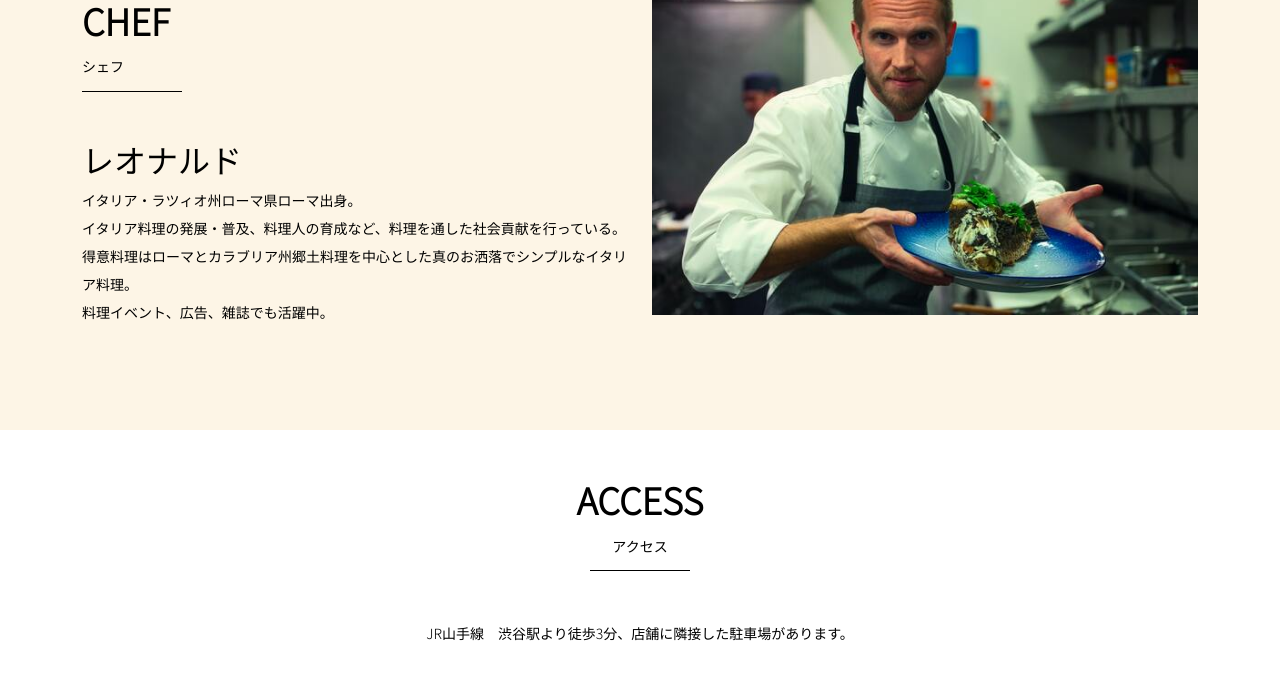
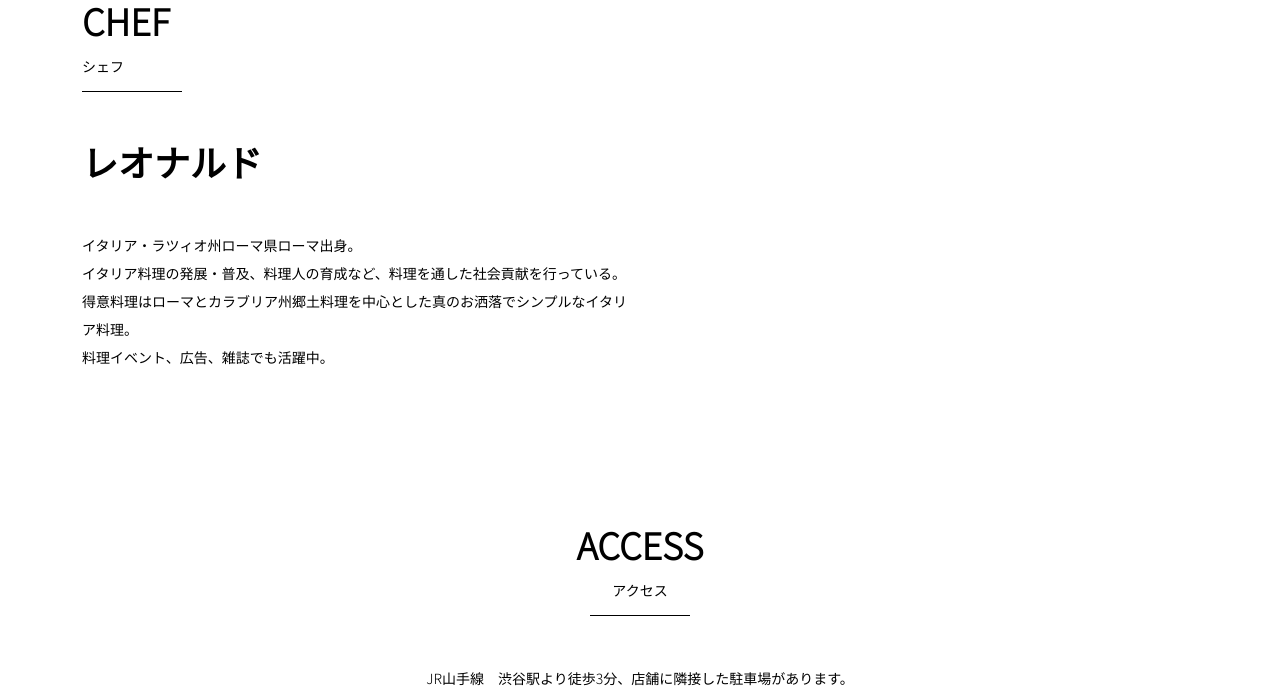
Before and after one commit to Haruka1551/bootstrap-basic-kadai, a plain HTML site: page kadai_015/index.html in a window 1280 px wide. Shown: the part 4122-4822 px from the top of the page. Drawn offline with nearby package versions, Linux system fonts and the light colour scheme.

Commit message:
Update index.html

```diff
--- a/kadai_015/index.html
+++ b/kadai_015/index.html
@@ -431,7 +431,7 @@
     </section>
     <!-- ************************************************ レビューセクション終了 -->
 
-    <section class="about_chef" id="chef">
+    <section class="chef_bg" id="chef">
 
       <div class="container py-5 mb-5">
         <div class="row">
@@ -441,9 +441,9 @@
                 CHEF
               </h2>
 
-              <h2 cass="section_title chefname mb-5">
+              <h3 class="section_title chefname mb-5">
                 レオナルド
-              </h2>
+              </h3>
 
               <p class="mb-2">
                 イタリア・ラツィオ州ローマ県ローマ出身。<br>
@@ -455,7 +455,7 @@
           </div>
 
           <div class=" col-12 col-lg-6 ">
-            <img src="img/chef .jpg" class="img-fluid mx-auto" alt="chef">
+            <img src="img/chef.jpg" class="img-fluid mx-auto" alt="chef">
           </div>
         </div>
       </div>
```
